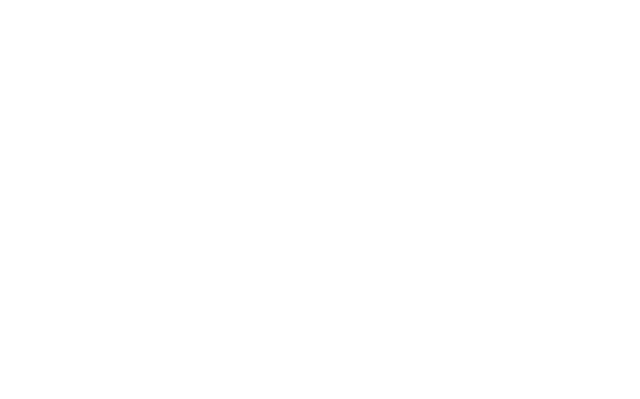
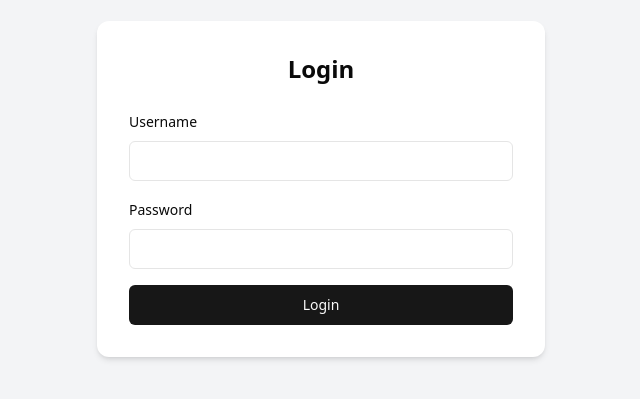
Before and after one commit to itsranjithkumar/Quiz-app, a React (Vite) app in the folder client/quiz_app/: page /login in a window 1280 px wide. Before the commit this address had no page. Shown: the part 211-610 px from the top of the page, without its empty margins (319-959 px from the left). Built offline with nearby package versions, Linux system fonts and the light colour scheme.

Commit message:
added the login page

```diff
--- a/client/quiz_app/src/App.jsx
+++ b/client/quiz_app/src/App.jsx
@@ -2,6 +2,7 @@ import React from 'react';
 import { BrowserRouter as Router, Routes, Route } from 'react-router-dom'; // Import necessary components
 import Home from './pages/Home'; // Import the Home component
 import SignupPage from './pages/SignupPage'; // Import the SignupPage component
+import LoginPage from './pages/LoginPage';
 
 function App() {
   return (
@@ -10,6 +11,7 @@ function App() {
         {/* Define the routes */}
         <Route path="/" element={<Home />} /> {/* Route for the home page */}
         <Route path="/register" element={<SignupPage />} /> {/* Route for the signup page */}
+        <Route path="/login" element={<LoginPage />} /> {/* Route for the login page */}
       </Routes>
     </Router>
   );
--- /dev/null
+++ b/client/quiz_app/src/pages/LoginPage.jsx
@@ -0,0 +1,80 @@
+import { useState } from 'react';
+import { useNavigate } from 'react-router-dom';
+import { Button } from "@/components/ui/button"; // Update this path according to your component structure
+import { Input } from "@/components/ui/input"; // Update this path according to your component structure
+import { Label } from "@/components/ui/label"; // Update this path according to your component structure
+import { Alert, AlertDescription } from "@/components/ui/alert"; // Update this path according to your component structure
+
+export default function LoginPage() {
+  const [username, setUsername] = useState('');
+  const [password, setPassword] = useState('');
+  const [error, setError] = useState('');
+  const [isLoading, setIsLoading] = useState(false);
+  const navigate = useNavigate();
+
+  const handleSubmit = async (e) => {
+    e.preventDefault();
+    setIsLoading(true);
+    setError('');
+
+    try {
+      const response = await fetch('http://127.0.0.1:8000/auth/token', {
+        method: 'POST',
+        headers: {
+          'Content-Type': 'application/json',
+        },
+        body: JSON.stringify({ username, password }),
+      });
+
+      if (!response.ok) {
+        throw new Error('Login failed');
+      }
+
+      const data = await response.json();
+      localStorage.setItem('token', data.access_token);
+      navigate('/dashboard'); // Redirect to dashboard or home page after successful login
+    } catch (err) {
+      setError('Invalid username or password');
+    } finally {
+      setIsLoading(false);
+    }
+  };
+
+  return (
+    <div className="flex items-center justify-center min-h-screen bg-gray-100">
+      <div className="w-full max-w-md p-8 space-y-6 bg-white rounded-xl shadow-md">
+        <h1 className="text-2xl font-bold text-center">Login</h1>
+        {error && (
+          <Alert variant="destructive">
+            <AlertDescription>{error}</AlertDescription>
+          </Alert>
+        )}
+        <form onSubmit={handleSubmit} className="space-y-4">
+          <div className="space-y-2">
+            <Label htmlFor="username">Username</Label>
+            <Input
+              id="username"
+              type="text"
+              value={username}
+              onChange={(e) => setUsername(e.target.value)}
+              required
+            />
+          </div>
+          <div className="space-y-2">
+            <Label htmlFor="password">Password</Label>
+            <Input
+              id="password"
+              type="password"
+              value={password}
+              onChange={(e) => setPassword(e.target.value)}
+              required
+            />
+          </div>
+          <Button type="submit" className="w-full" disabled={isLoading}>
+            {isLoading ? 'Logging in...' : 'Login'}
+          </Button>
+        </form>
+      </div>
+    </div>
+  );
+}
```
